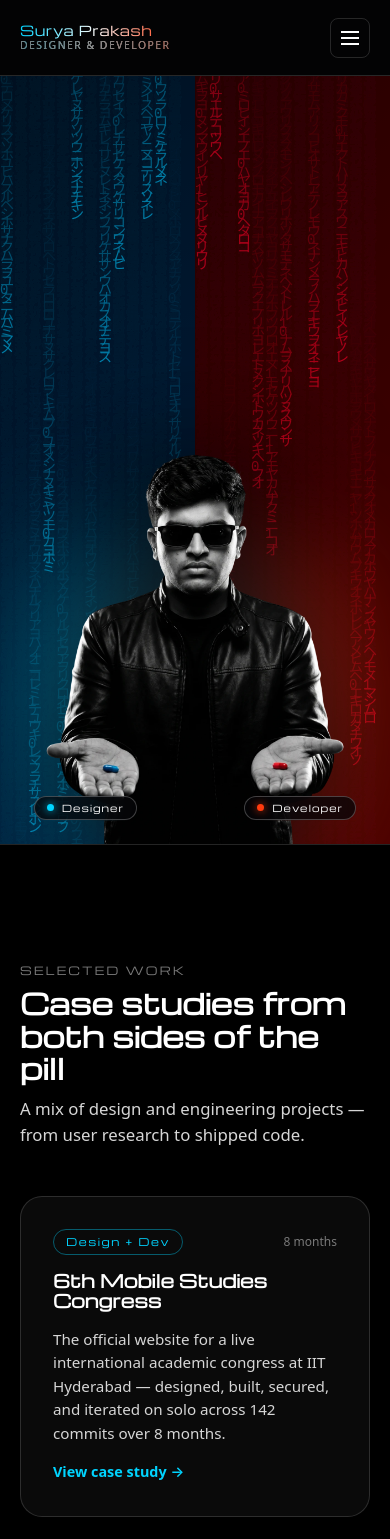
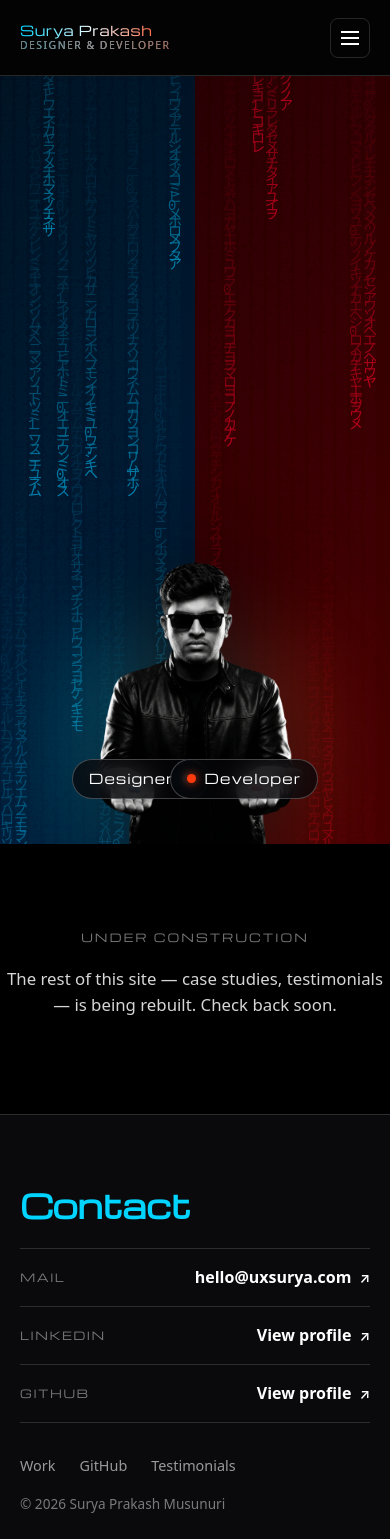
Before and after one commit to pixelprakash/my_portfolio, a React (Vite) app: page / in a window 390 px wide. Shown: the top 1539 px of the page. Built offline with nearby package versions, Linux system fonts and the light colour scheme; a web font is replaced by a local one.

Commit message:
under construction

```diff
--- a/src/components/home/Hero.jsx
+++ b/src/components/home/Hero.jsx
@@ -50,8 +50,8 @@ export default function Hero() {
           decoding="async"
         />
         <span className={`${styles.badge} ${styles.badgeBlue}`}>
+          Designer
           <span className={styles.badgeDot} aria-hidden="true" />
-          Designer
         </span>
         <span className={`${styles.badge} ${styles.badgeRed}`}>
           <span className={styles.badgeDot} aria-hidden="true" />
--- a/src/components/home/Hero.module.css
+++ b/src/components/home/Hero.module.css
@@ -114,14 +114,14 @@
 .badge {
   position: absolute;
   z-index: 2;
-  bottom: 6%;
+  bottom: 20%;
   display: inline-flex;
   align-items: center;
-  gap: var(--space-2);
-  padding: var(--space-2) var(--space-4);
+  gap: var(--space-3);
+  padding: var(--space-3) var(--space-6);
   border-radius: var(--radius-pill);
   font-family: var(--font-display);
-  font-size: clamp(0.6rem, 1.4vw, 0.75rem);
+  font-size: clamp(0.85rem, 2vw, 1.15rem);
   letter-spacing: 1px;
   color: var(--color-text);
   background: rgba(6, 6, 8, 0.75);
@@ -131,32 +131,37 @@
 }
 
 .badgeDot {
-  width: 7px;
-  height: 7px;
+  width: 11px;
+  height: 11px;
   border-radius: 50%;
+  flex-shrink: 0;
 }
 
 .badgeBlue {
-  left: -6%;
+  left: -12%;
 }
 
 .badgeBlue .badgeDot {
   background: var(--color-blue);
-  box-shadow: 0 0 8px rgba(0, 212, 255, 0.9);
+  box-shadow: 0 0 10px rgba(0, 212, 255, 0.9);
 }
 
 .badgeRed {
-  right: -6%;
+  right: -12%;
 }
 
 .badgeRed .badgeDot {
   background: var(--color-red);
-  box-shadow: 0 0 8px rgba(255, 59, 14, 0.9);
+  box-shadow: 0 0 10px rgba(255, 59, 14, 0.9);
 }
 
-/* Below ~640px there isn't enough width to size the portrait by height
-   without it overflowing sideways, so it switches to width-constrained. */
-@media (max-width: 640px) {
+/* Sizing the portrait by height only works when width is comfortably
+   abundant relative to height (wide desktop/laptop windows). Portrait-
+   oriented tablets (e.g. 768x1024) have less width than that, and with
+   the badges' side offsets on top, a height-driven image gets wide enough
+   to push them off-screen — so anything up to a small-laptop width also
+   falls back to being width-constrained instead. */
+@media (max-width: 1024px) {
   .intro {
     padding: var(--space-4) var(--space-5);
   }
@@ -164,7 +169,7 @@
   .portraitFrame {
     height: auto;
     max-height: none;
-    width: clamp(220px, 78vw, 360px);
+    width: clamp(220px, 45vw, 460px);
   }
 
   .portraitImg {
@@ -173,14 +178,62 @@
   }
 
   .badge {
-    padding: var(--space-1) var(--space-3);
+    bottom: 18%;
   }
 
   .badgeBlue {
-    left: -3%;
+    left: -8%;
   }
 
   .badgeRed {
-    right: -3%;
+    right: -8%;
   }
 }
+
+/* Phones: the tablet sizing above still leaves badges cramped/small on a
+   narrow phone, so shrink them further here. */
+@media (max-width: 480px) {
+  .badge {
+    bottom: 16%;
+    padding: var(--space-2) var(--space-4);
+    gap: var(--space-2);
+  }
+
+  .badgeDot {
+    width: 9px;
+    height: 9px;
+  }
+
+  .badgeBlue {
+    left: -6%;
+  }
+
+  .badgeRed {
+    right: -6%;
+  }
+}
+
+/* Below ~360px, the portrait frame has already hit its width floor
+   (clamp min above), so each badge is wider than half the image — at any
+   offset they'd collide. Shrink them further and pull them in almost
+   flush with the image edges so they sit side by side without touching. */
+@media (max-width: 360px) {
+  .badge {
+    padding: var(--space-1) var(--space-3);
+    gap: 6px;
+    font-size: 0.7rem;
+  }
+
+  .badgeDot {
+    width: 7px;
+    height: 7px;
+  }
+
+  .badgeBlue {
+    left: -4%;
+  }
+
+  .badgeRed {
+    right: -4%;
+  }
+}
--- a/src/components/home/Testimonials.module.css
+++ b/src/components/home/Testimonials.module.css
@@ -14,7 +14,7 @@
 
 .grid {
   display: grid;
-  grid-template-columns: repeat(auto-fit, minmax(280px, 1fr));
+  grid-template-columns: repeat(auto-fit, minmax(min(280px, 100%), 1fr));
   gap: var(--space-5);
   list-style: none;
   padding: 0;
--- a/src/components/home/Works.module.css
+++ b/src/components/home/Works.module.css
@@ -20,7 +20,7 @@
 
 .grid {
   display: grid;
-  grid-template-columns: repeat(auto-fit, minmax(280px, 1fr));
+  grid-template-columns: repeat(auto-fit, minmax(min(280px, 100%), 1fr));
   gap: var(--space-5);
   list-style: none;
   padding: 0;
--- a/src/components/layout/Footer.jsx
+++ b/src/components/layout/Footer.jsx
@@ -6,7 +6,6 @@ const contactRows = [
   { label: 'Mail', value: siteConfig.email, href: `mailto:${siteConfig.email}` },
   { label: 'LinkedIn', value: 'View profile', href: siteConfig.social.linkedin },
   { label: 'GitHub', value: 'View profile', href: siteConfig.social.github },
-  { label: 'Resume', value: 'Download PDF', href: siteConfig.resumeUrl },
 ];
 
 export default function Footer() {
--- a/src/components/layout/Footer.module.css
+++ b/src/components/layout/Footer.module.css
@@ -16,14 +16,16 @@
 
 .row {
   display: flex;
+  flex-wrap: wrap;
   align-items: center;
   justify-content: space-between;
-  gap: var(--space-4);
+  gap: var(--space-2) var(--space-4);
   padding: var(--space-4) 0;
   border-bottom: 1px solid var(--color-border);
 }
 
 .label {
+  flex-shrink: 0;
   font-family: var(--font-display);
   font-size: 0.7rem;
   letter-spacing: 1.5px;
@@ -37,6 +39,8 @@
   font-weight: 600;
   color: var(--color-text);
   transition: color var(--transition-fast);
+  min-width: 0;
+  overflow-wrap: anywhere;
 }
 
 .value:hover {
--- a/src/data/siteConfig.js
+++ b/src/data/siteConfig.js
@@ -5,16 +5,14 @@ export const siteConfig = {
   shortName: 'Surya Prakash',
   role: 'Designer & Developer',
   tagline: 'Working at DIC, Design Department — IIT Hyderabad',
-  email: 'musunuri.surya.prakash@gmail.com',
+  email: 'hello@uxsurya.com',
   location: 'Hyderabad, India',
 
   social: {
-    github: 'https://github.com/your-username',
-    linkedin: 'https://linkedin.com/in/your-username',
+    github: 'https://github.com/pixelprakash',
+    linkedin: 'https://www.linkedin.com/in/suryaprakashmusunuri/',
     twitter: 'https://twitter.com/your-username',
   },
-
-  resumeUrl: '/resume.pdf',
 
   navItems: [
     { label: 'Home', href: '/' },
@@ -25,8 +23,7 @@ export const siteConfig = {
 
   footerLinks: [
     { label: 'Work', href: '/#work' },
-    { label: 'GitHub', href: 'https://github.com/your-username' },
+    { label: 'GitHub', href: 'https://github.com/pixelprakash' },
     { label: 'Testimonials', href: '/#testimonials' },
-    { label: 'Resume', href: '/resume.pdf' },
   ],
 };
--- a/src/pages/CaseStudyPage.module.css
+++ b/src/pages/CaseStudyPage.module.css
@@ -79,6 +79,12 @@
 .sidebar {
   position: sticky;
   top: calc(var(--nav-height) + var(--space-5));
+  /* Without this, the grid item's automatic minimum size is based on its
+     content's min-content width — which, below 900px, is the unwrapped
+     width of every pill in .sidebarList's horizontally-scrolling row —
+     and stretches the whole single-column layout wider than the
+     viewport even though .sidebarList itself scrolls. */
+  min-width: 0;
 }
 
 .sidebarList {
--- a/src/pages/HomePage.jsx
+++ b/src/pages/HomePage.jsx
@@ -1,6 +1,6 @@
 import Hero from '../components/home/Hero';
-import Works from '../components/home/Works';
-import Testimonials from '../components/home/Testimonials';
+// import Works from '../components/home/Works';
+// import Testimonials from '../components/home/Testimonials';
 import { useDocumentHead } from '../hooks/useDocumentHead';
 import { siteConfig } from '../data/siteConfig';
 
@@ -14,8 +14,34 @@ export default function HomePage() {
   return (
     <>
       <Hero />
+
+      {/* Rest of the home page is temporarily disabled while it's being
+          rebuilt around the new hero — nothing deleted, just switched off.
       <Works />
       <Testimonials />
+      */}
+
+      <section
+        className="section-container"
+        style={{
+          padding: '5rem 0 6rem',
+          textAlign: 'center',
+        }}
+      >
+        <span className="kicker">Under construction</span>
+        <p
+          style={{
+            marginTop: '0.75rem',
+            color: 'var(--color-text-secondary)',
+            fontSize: '1.05rem',
+            maxWidth: '480px',
+            marginLeft: 'auto',
+            marginRight: 'auto',
+          }}
+        >
+          The rest of this site — case studies, testimonials — is being rebuilt. Check back soon.
+        </p>
+      </section>
     </>
   );
 }
```
